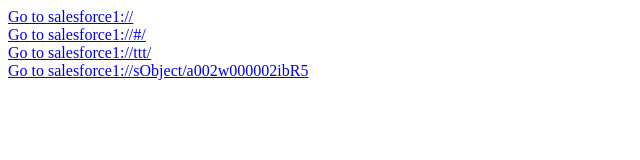
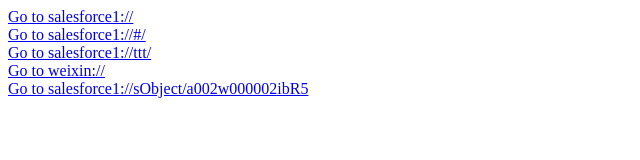
Before and after one commit to capraynor/capraynor.github.io, a plain HTML site: page index.html in a window 1280 px wide. Shown: the whole page, without its empty margins (0-640 px from the left). Drawn offline with Linux system fonts and the light colour scheme.

Commit message:
Update index.html

```diff
--- a/index.html
+++ b/index.html
@@ -10,6 +10,8 @@
     <a href="salesforce1://">Go to salesforce1://</a> </br>
     <a href="salesforce1://#/">Go to salesforce1://#/</a> </br>
 <a href="salesforce1://ttt/">Go to salesforce1://ttt/</a> </br>
+
+<a href="weixin://">Go to weixin://</a> </br>
     <a href="salesforce1://sObject/a002w000002ibR5">Go to salesforce1://sObject/a002w000002ibR5 </a>
 </body>
 </html>
```
